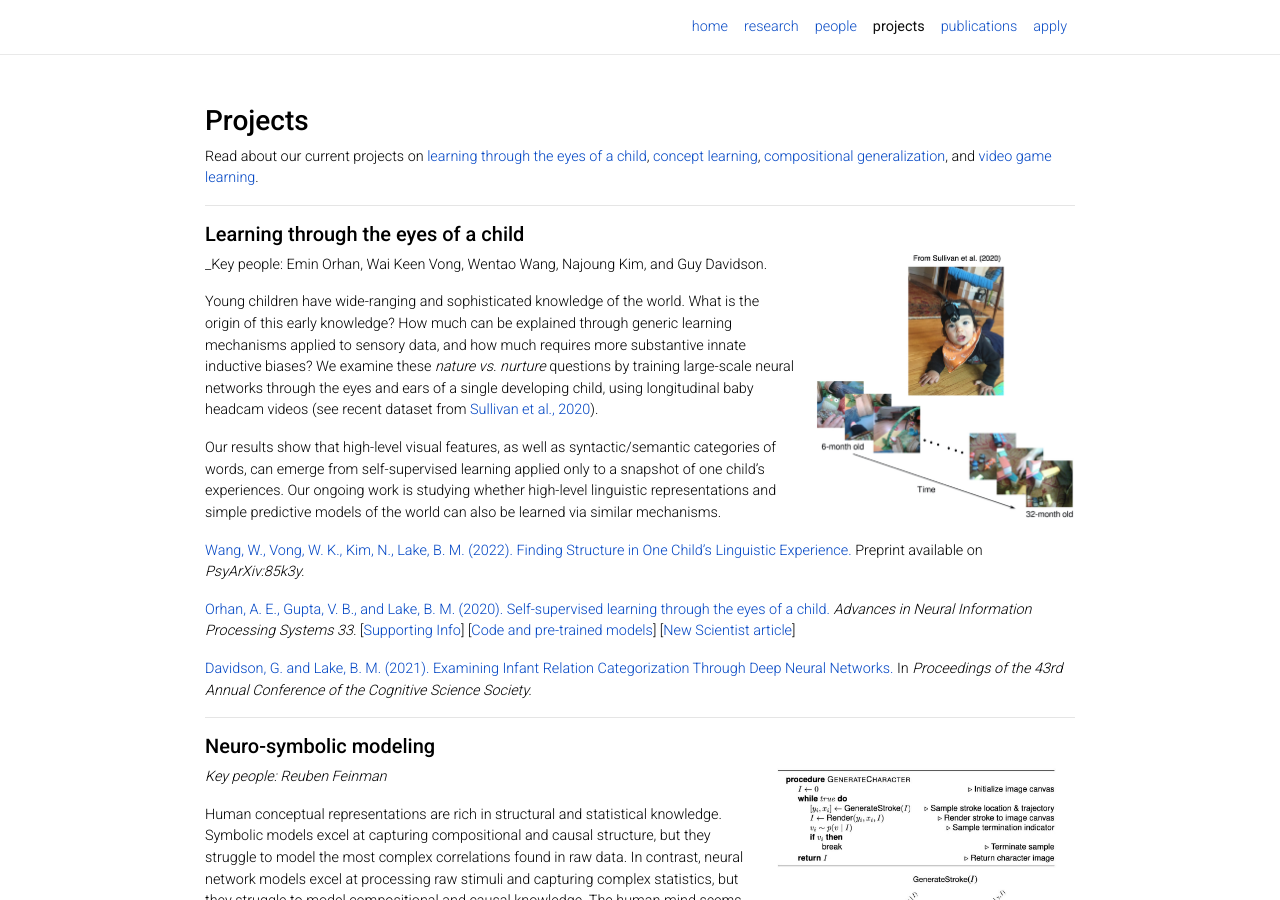
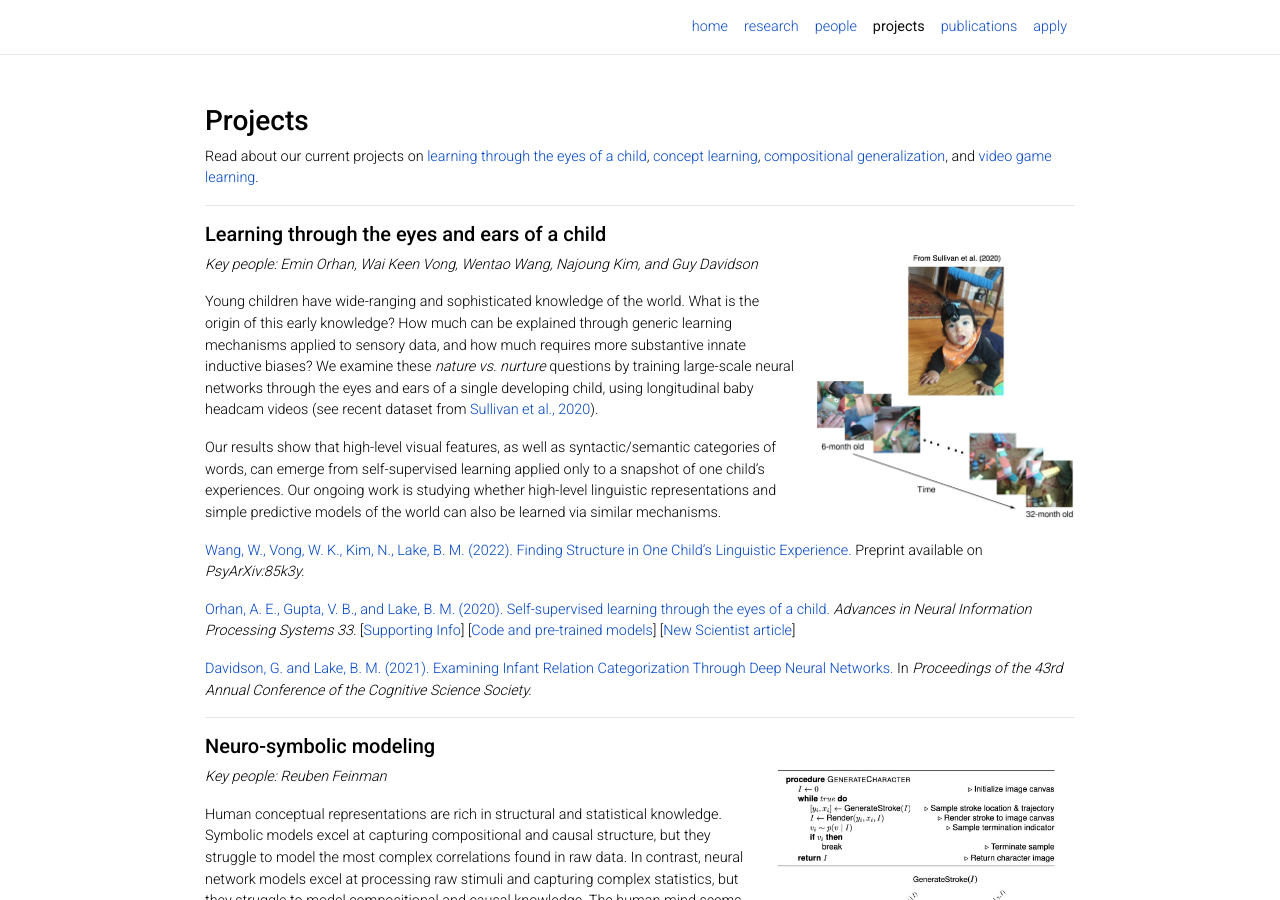
Before and after one commit to lake-lab/lake-lab.github.io, a Jekyll site: the page built from _pages/projects.md, in a window 1280 px wide and 900 px high. Built offline with Jekyll 4.4.1, drawn with Linux system fonts in a browser that asks for light colours; nearby versions of some CDN libraries; comment, search, counter and statistics services are not loaded; a style sheet for code colours, icons or effects is not loaded.

Commit message:
fixed typoes on project

```diff
--- a/_pages/projects.md
+++ b/_pages/projects.md
@@ -15,9 +15,9 @@ and [video game learning](#video-game-learning-in-minds-and-machines).
 
 ---
 
-##### __Learning through the eyes of a child__
+##### __Learning through the eyes and ears of a child__
 <img class="fig" src="/images/projects/fig-saycam.jpg" width="260">
-_Key people: Emin Orhan, Wai Keen Vong, Wentao Wang, Najoung Kim, and Guy Davidson.
+_Key people: Emin Orhan, Wai Keen Vong, Wentao Wang, Najoung Kim, and Guy Davidson_
 
 Young children have wide-ranging and sophisticated knowledge of the world. What is the origin of this early knowledge? How much can be explained through generic learning mechanisms applied to sensory data, and how much requires more substantive innate inductive biases? We examine these *nature vs. nurture* questions by training large-scale neural networks through the eyes and ears of a single developing child, using longitudinal baby headcam videos (see recent dataset from <a href="https://psyarxiv.com/fy8zx/">Sullivan et al., 2020</a>).
 
```
